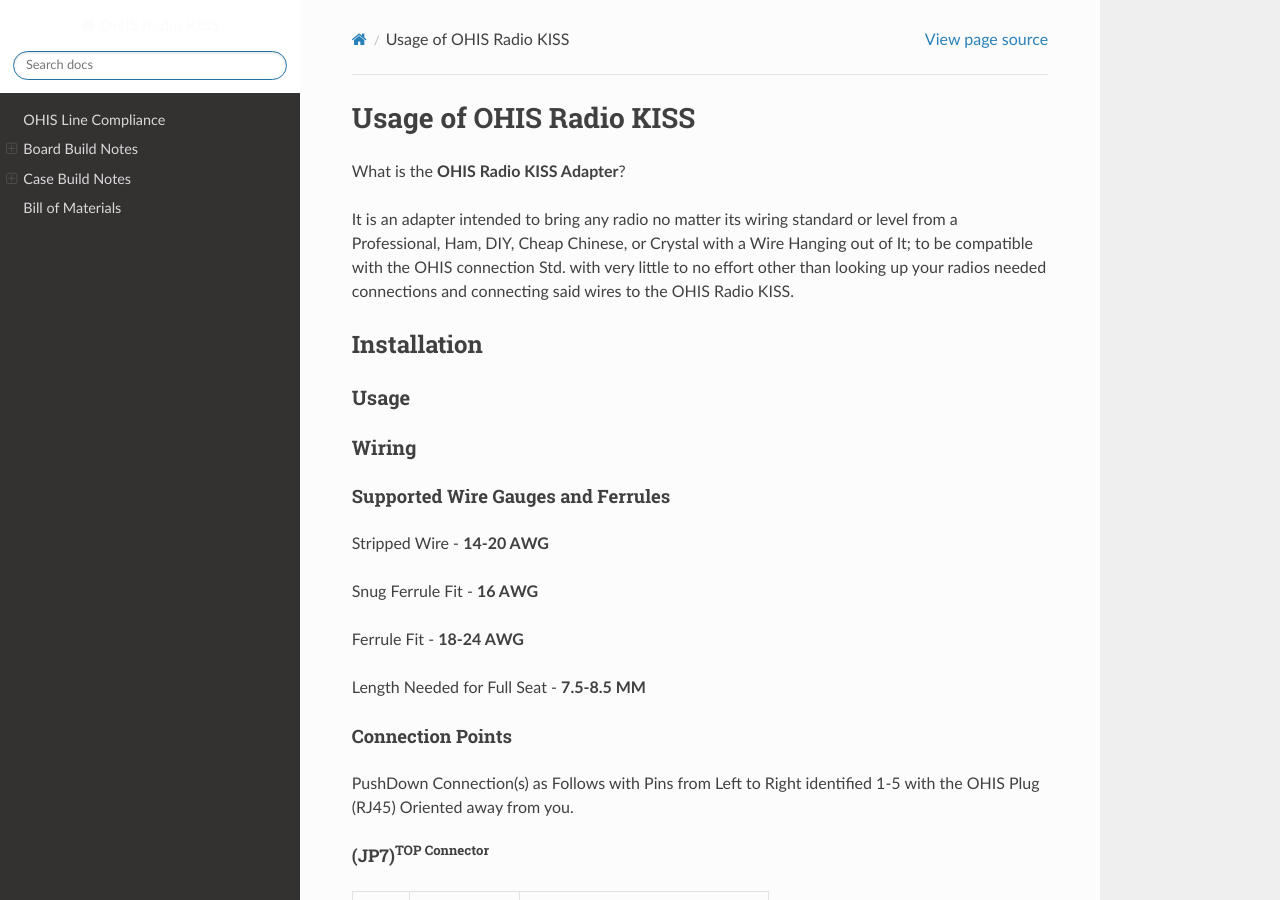
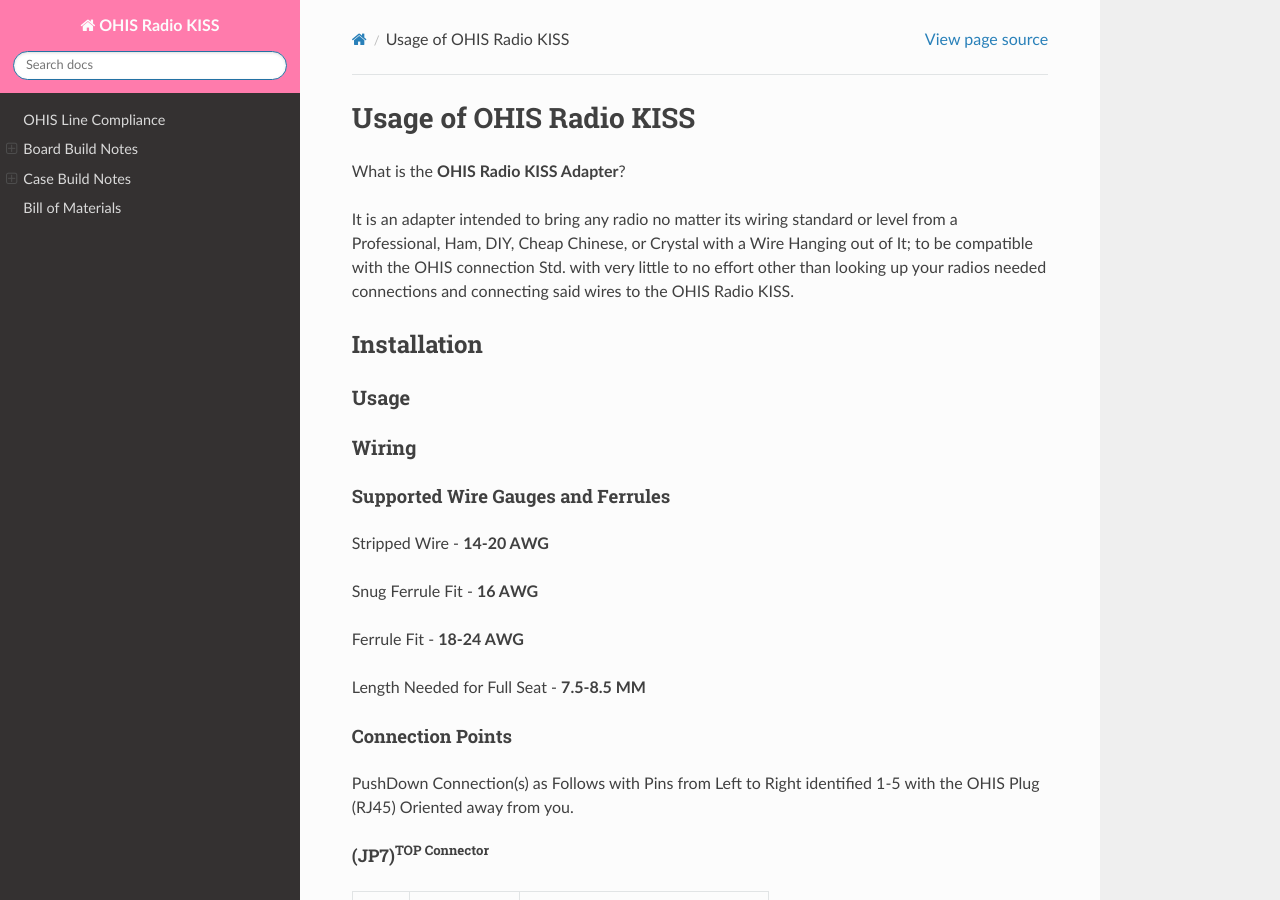
Before and after one commit to un-creatrix/OHIS-Radio_KISS, a Sphinx documentation site: the page built from docs/source/index.rst, in a window 1280 px wide and 900 px high. Built offline with Sphinx 7.4.7 and the Read the Docs theme 3.1.0, drawn with Linux system fonts in a browser that asks for light colours; pages that are not in the unit, such as notebooks, are missing from menus.

Commit message:
Update conf.py

```diff
--- a/docs/source/conf.py
+++ b/docs/source/conf.py
@@ -31,7 +31,7 @@ html_theme_options = {
     'prev_next_buttons_location': 'bottom',
     'style_external_links': False,
     'vcs_pageview_mode': 'blob',
-    'style_nav_header_background': 'white',
+    'style_nav_header_background': '#FF7BAC',
     'flyout_display': 'hidden',
     'version_selector': True,
     'language_selector': False,
```
